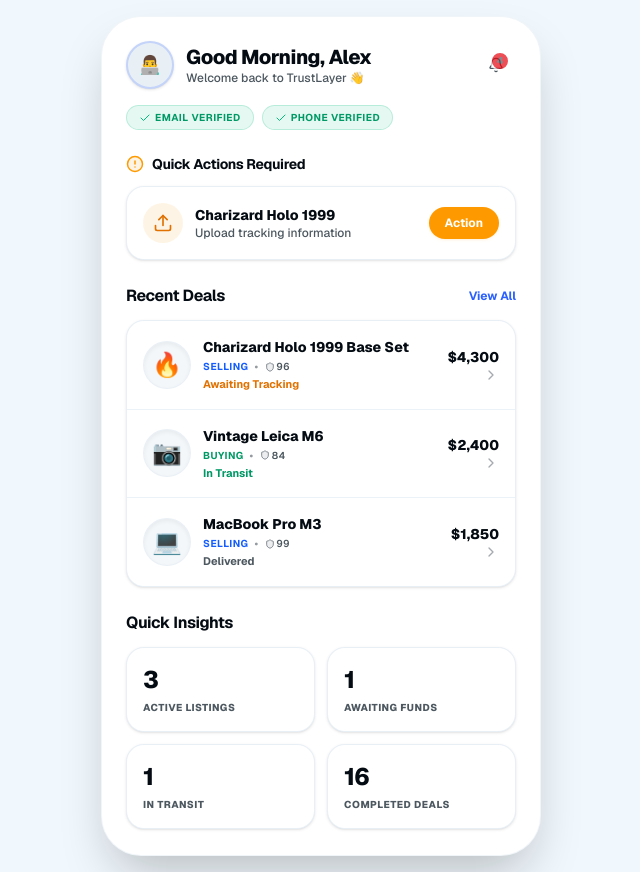
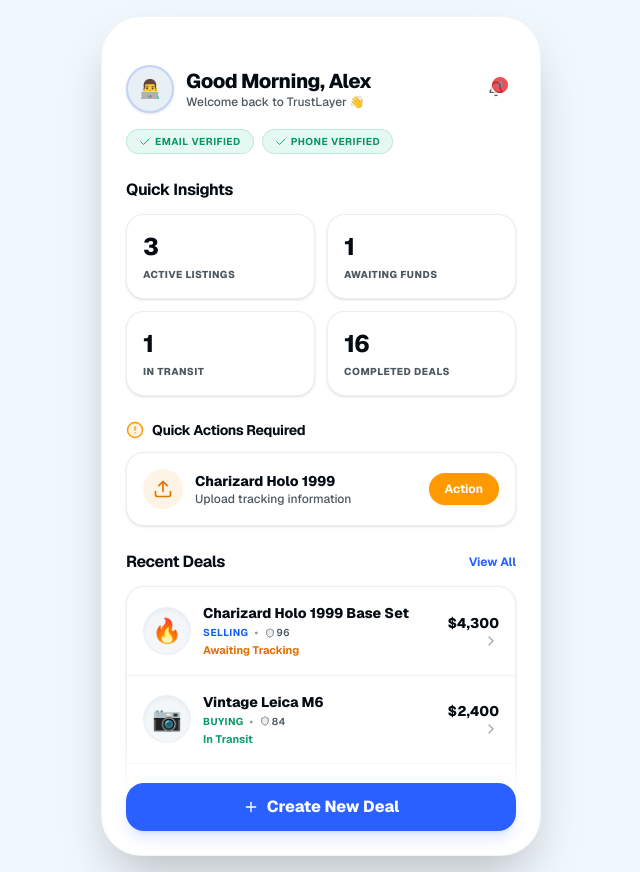
Before and after one commit to dhruvik-gondaliya-scaletech/trust-layer-fe, a Next.js app: page /dashboard in a window 1280 px wide. Shown: the whole page, without its empty margins (319-959 px from the left). Built offline with nearby package versions, Linux system fonts and the light colour scheme.

Commit message:
refactor: optimize dashboard scroll layout by pinning the create deal button to a sticky bottom bar

```diff
--- a/src/app/(dashboard)/dashboard/page.tsx
+++ b/src/app/(dashboard)/dashboard/page.tsx
@@ -11,7 +11,7 @@ export default function DashboardPage() {
   return (
     <div className="w-full min-h-screen bg-background flex items-center justify-center p-0 sm:p-4">
       {/* Mobile-first centered card layout */}
-      <div className="w-full sm:max-w-[440px] bg-card sm:rounded-[2.5rem] sm:shadow-2xl sm:border sm:border-border/40 overflow-y-auto flex flex-col min-h-screen sm:min-h-[840px] max-h-screen sm:max-h-[840px] relative scrollbar-none">
+      <div className="w-full sm:max-w-[440px] bg-card sm:rounded-[2.5rem] sm:shadow-2xl sm:border sm:border-border/40 overflow-hidden flex flex-col min-h-screen sm:min-h-[840px] max-h-screen sm:max-h-[840px] relative scrollbar-none">
         <DashboardContainer />
       </div>
     </div>
--- a/src/features/dashboard/container/DashboardContainer.tsx
+++ b/src/features/dashboard/container/DashboardContainer.tsx
@@ -101,11 +101,14 @@ export const DashboardContainer: React.FC = () => {
   }
 
   return (
+    <div className="relative w-full h-full flex flex-col overflow-hidden">
+      {/* Scrollable Container */}
+      <div className="flex-1 overflow-y-auto scrollbar-none pb-28">
         <motion.div
           initial="hidden"
           animate="visible"
           variants={staggerContainer}
-      className="w-full flex flex-col gap-6 pb-20 overflow-y-auto scrollbar-none"
+          className="w-full flex flex-col gap-6 pt-6"
         >
           {/* 1. Header Row */}
           <motion.div variants={fadeIn}>
@@ -116,6 +119,16 @@ export const DashboardContainer: React.FC = () => {
               phoneVerified={data.user.phoneVerified}
               notificationCount={data.user.notificationCount}
               onNotificationClick={handleNotificationClick}
+            />
+          </motion.div>
+
+          {/* 4. Quick Insights */}
+          <motion.div variants={slideUp}>
+            <QuickInsights
+              activeListings={data.insights.activeListings}
+              awaitingFunds={data.insights.awaitingFunds}
+              inTransit={data.insights.inTransit}
+              completedDeals={data.insights.completedDeals}
             />
           </motion.div>
 
@@ -133,16 +146,6 @@ export const DashboardContainer: React.FC = () => {
               deals={data.recentDeals}
               onViewAllClick={handleViewAllDeals}
               onDealClick={handleDealClick}
-        />
-      </motion.div>
-
-      {/* 4. Quick Insights */}
-      <motion.div variants={slideUp}>
-        <QuickInsights
-          activeListings={data.insights.activeListings}
-          awaitingFunds={data.insights.awaitingFunds}
-          inTransit={data.insights.inTransit}
-          completedDeals={data.insights.completedDeals}
             />
           </motion.div>
 
@@ -166,21 +169,20 @@ export const DashboardContainer: React.FC = () => {
               onHistoryClick={handleHistoryClick}
             />
           </motion.div>
+        </motion.div>
+      </div>
 
-      {/* 7. Create New Deal Fixed/Bottom Action Button */}
-      <motion.div
-        variants={slideUp}
-        className="px-6 w-full flex items-center justify-center mt-2"
-      >
+      {/* 7. Sticky Bottom Actions Bar */}
+      <div className="absolute bottom-0 left-0 right-0 p-6 bg-gradient-to-t from-card via-card/95 to-transparent pt-12 pointer-events-none z-20">
         <Button
           onClick={handleCreateNewDeal}
           size="lg"
-          className="w-full bg-primary hover:bg-primary/95 text-primary-foreground font-extrabold rounded-2xl h-12 shadow-lg shadow-primary/15 flex items-center justify-center gap-2 active:scale-[0.98] transition-all"
+          className="w-full bg-primary hover:bg-primary/95 text-primary-foreground font-extrabold rounded-2xl h-12 shadow-lg shadow-primary/15 flex items-center justify-center gap-2 pointer-events-auto active:scale-[0.98] transition-all"
         >
           <Plus className="w-5 h-5" />
           <span>Create New Deal</span>
         </Button>
-      </motion.div>
-    </motion.div>
+      </div>
+    </div>
   );
 };
```
Lines whose indentation alone changed are shown as unchanged.
